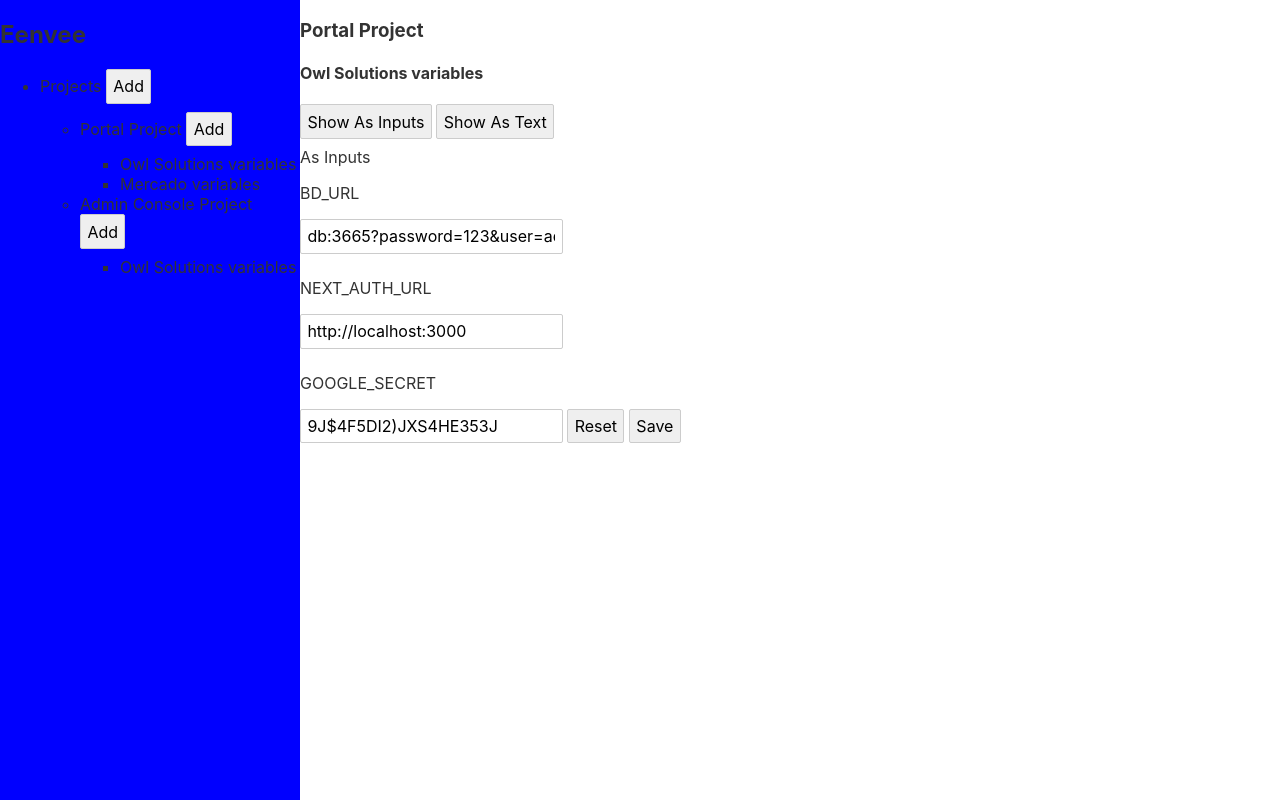
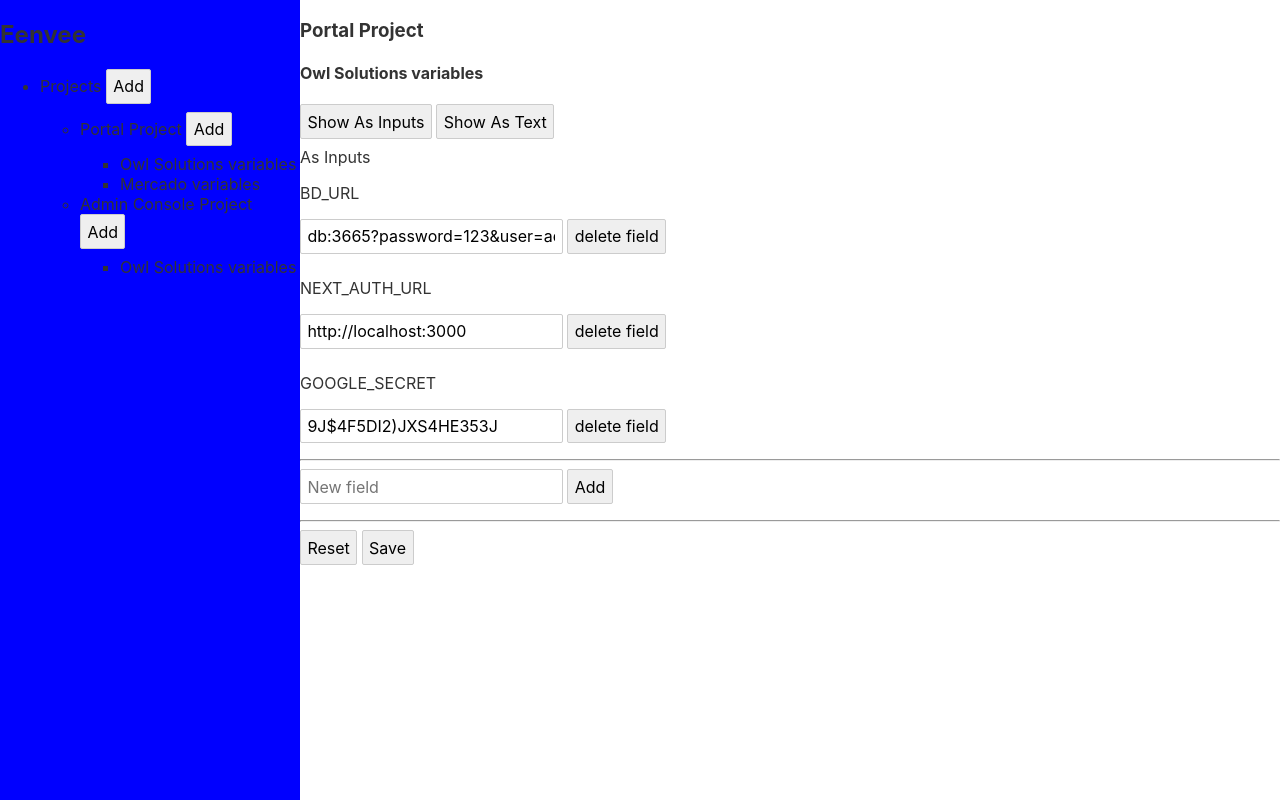
Before and after one commit to zorrolisto/eenvee, a Svelte app: page / in a window 1280 px wide. Built offline with nearby package versions, Linux system fonts and the light colour scheme.

Commit message:
Update: Finish add and remove fields functionality

```diff
--- a/src/components/organisms/inputsGroup/inputsGroup.svelte
+++ b/src/components/organisms/inputsGroup/inputsGroup.svelte
@@ -4,6 +4,7 @@
   const dispatch = createEventDispatcher();
   export let variables;
   let variablesAux = [];
+  let newField = "";
   copyByValueParam();
 
   function copyByValueParam() {
@@ -13,13 +14,32 @@
   function handleSubmit() {
     dispatch("updateEnvVariables", { envVariablesUpdated: variablesAux });
   }
+  function addNewField() {
+    if (newField.trim() === "") return;
+    variablesAux = [...variablesAux, { field: newField, value: "" }];
+    newField = "";
+  }
+  function deleteField(field) {
+    variablesAux = variablesAux.filter((v) => v.field !== field);
+  }
 </script>
 
 <form on:submit|preventDefault={handleSubmit}>
-  {#each variablesAux as variableAux}
-    <p>{variableAux.field}</p>
-    <input bind:value={variableAux.value} placeholder="Secret variable" />
-  {/each}
+  <div>
+    {#each variablesAux as variableAux}
+      <p>{variableAux.field}</p>
+      <input bind:value={variableAux.value} placeholder="Secret variable" />
+      <button type="button" on:click={() => deleteField(variableAux.field)}>
+        delete field</button
+      >
+    {/each}
+  </div>
+  <hr />
+  <div>
+    <input bind:value={newField} placeholder="New field" />
+    <button type="button" on:click={addNewField}>Add</button>
+  </div>
+  <hr />
   <button type="button" on:click={copyByValueParam}>Reset</button>
   <button type="submit">Save</button>
 </form>
--- a/src/components/organisms/main/main.svelte
+++ b/src/components/organisms/main/main.svelte
@@ -10,6 +10,7 @@
   const selectViewAsText = () => (selectedTypeOfView = "AsText");
   function updateEnvVariables({ detail: { envVariablesUpdated } }) {
     selectedVariablesGroup.variables = envVariablesUpdated;
+    alert('New Env Variables saved')
   }
 </script>
 
--- a/src/components/organisms/textEditor/textEditor.svelte
+++ b/src/components/organisms/textEditor/textEditor.svelte
@@ -14,27 +14,22 @@
       .map((v) => `${v.field} = ${v.value} \n`)
       .reduce((a, b) => a + b);
   }
-  function updateTextFromVariable(value) {
-    const arrayFromTexts = value.split(/\n/);
-    const arrayFiltered = arrayFromTexts.filter((t) => t.trim() !== "");
-    const arrayExtracted = arrayFiltered.map((t) => {
+  function updateTextFromVariable(text) {
+    const linesExtractedFromText = text
+      .split(/\n/)
+      .filter((t) => t.trim() !== "");
+    return linesExtractedFromText.map((t) => {
       const [field, ...value] = t.split("=");
       return {
         field: field ? field.trim() : "",
         value: value || value.length ? value.join("=").trim() : "",
       };
     });
-    const haveAllFields = arrayExtracted
-      .map((v) => v.field)
-      .equals(variables.map((v) => v.field));
-    return { haveAllFields, arrayExtracted };
   }
   function handleSubmit() {
-    const { haveAllFields, arrayExtracted } =
-      updateTextFromVariable(variablesAsText);
-    if (haveAllFields) {
-      dispatch("updateEnvVariables", { envVariablesUpdated: arrayExtracted });
-    }
+    dispatch("updateEnvVariables", {
+      envVariablesUpdated: updateTextFromVariable(variablesAsText),
+    });
   }
 </script>
 
```
Also changed, not shown: 1 other file (tests, documents, lock files or other folders).
